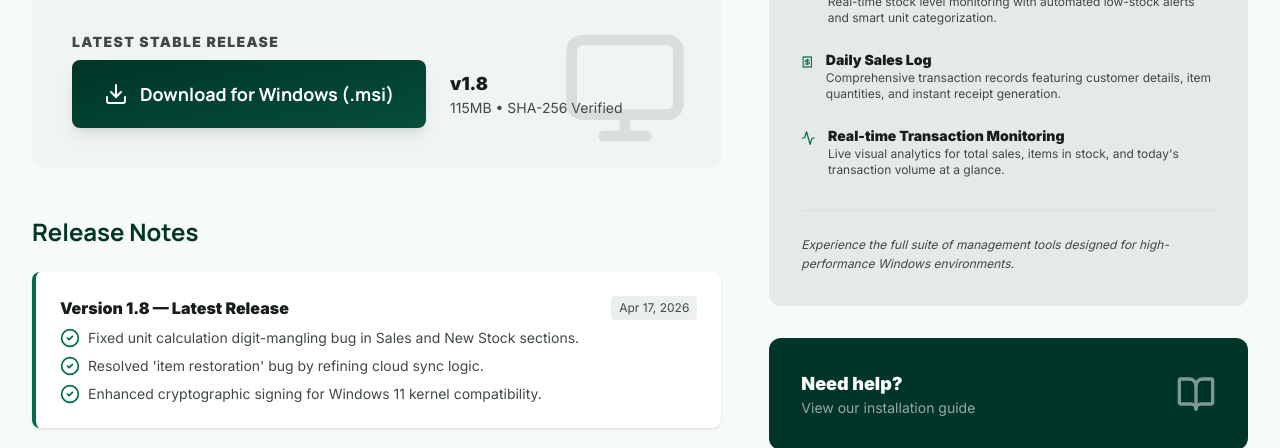
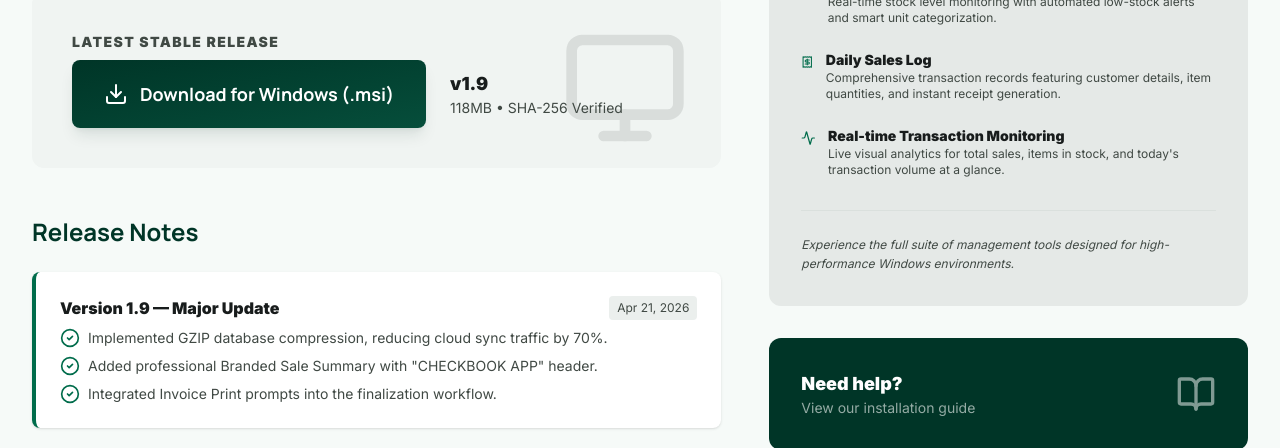
Before and after one commit to beckhamz777/cb, a React (Vite) app: page /#/windows in a window 1280 px wide. Shown: the part 504-952 px from the top of the page. Built offline with nearby package versions, Linux system fonts and the light colour scheme; no server answers.

Commit message:
feat: update download links and release notes for v1.9

```diff
--- a/src/pages/AndroidPage.tsx
+++ b/src/pages/AndroidPage.tsx
@@ -15,14 +15,14 @@ export default function AndroidPage() {
             CheckBook for Android
           </h1>
           <p className="text-lg text-on-surface-variant max-w-xl mb-12 leading-relaxed">
-            Deploy the world's most secure financial ledger to your mobile environment. Version 2.4.1 introduces hardware-level encryption protocols and a refined architectural interface.
+            Deploy the world's most secure financial ledger to your mobile environment. Version 1.9 introduces a high-performance GZIP sync engine and a branded receipt generation system.
           </p>
           <div className="flex flex-col sm:flex-row items-center lg:items-start gap-6 justify-center lg:justify-start">
             <a href="https://github.com/beckhamz777/cb/releases/latest/download/CheckBook.apk" download="CheckBook.apk" className="group relative overflow-hidden bg-gradient-to-br from-primary to-primary-container text-white px-8 py-5 rounded-lg flex items-center gap-4 transition-all hover:scale-[1.02] active:scale-95 w-full sm:w-auto">
               <Smartphone className="w-8 h-8" />
               <div className="text-left">
                 <div className="font-headline font-bold text-xl leading-none">Download APK</div>
-                <div className="text-xs opacity-80 mt-1">v2.4.1 • 99.49MB • 64-bit ARM</div>
+                <div className="text-xs opacity-80 mt-1">v1.9 • 104MB • 64-bit ARM</div>
               </div>
             </a>
             <div className="flex flex-col">
@@ -30,7 +30,7 @@ export default function AndroidPage() {
                 <ShieldCheck className="w-5 h-5" />
                 SHA-256 Verified
               </span>
-              <span className="text-outline text-xs mt-1">Current Build: 2024.08.15-PRIME</span>
+              <span className="text-outline text-xs mt-1">Current Build: 2026.04.21-PRIME</span>
             </div>
           </div>
         </div>
--- a/src/pages/WindowsPage.tsx
+++ b/src/pages/WindowsPage.tsx
@@ -37,13 +37,13 @@ export default function WindowsPage() {
             <div className="relative z-10">
               <h3 className="text-sm font-bold uppercase tracking-widest text-on-surface-variant mb-2">LATEST STABLE RELEASE</h3>
               <div className="flex flex-col md:flex-row md:items-center gap-6">
-                <a href="https://github.com/beckhamz777/cb/releases/latest/download/METO.IMS-1.8.msi" download className="w-full md:w-auto px-8 py-5 bg-gradient-to-br from-primary to-primary-container text-white rounded-lg font-headline font-bold text-lg flex items-center justify-center gap-3 active:scale-95 transition-all shadow-lg shadow-primary/10">
+                <a href="https://github.com/beckhamz777/cb/releases/latest/download/METO.IMS-1.9.msi" download className="w-full md:w-auto px-8 py-5 bg-gradient-to-br from-primary to-primary-container text-white rounded-lg font-headline font-bold text-lg flex items-center justify-center gap-3 active:scale-95 transition-all shadow-lg shadow-primary/10">
                   <Download className="w-6 h-6" />
                   Download for Windows (.msi)
                 </a>
                 <div className="flex flex-col">
-                  <span className="text-on-surface font-bold text-lg">v1.8</span>
-                  <span className="text-on-surface-variant text-sm">115MB • SHA-256 Verified</span>
+                  <span className="text-on-surface font-bold text-lg">v1.9</span>
+                  <span className="text-on-surface-variant text-sm">118MB • SHA-256 Verified</span>
                 </div>
               </div>
             </div>
@@ -54,21 +54,21 @@ export default function WindowsPage() {
             <div className="space-y-4">
               <div className="p-6 bg-white rounded-lg border-l-4 border-secondary shadow-sm">
                 <div className="flex justify-between items-start mb-2">
-                  <h4 className="font-bold text-on-surface">Version 1.8 — Latest Release</h4>
-                  <span className="text-xs text-on-surface-variant bg-surface-container px-2 py-1 rounded">Apr 17, 2026</span>
+                  <h4 className="font-bold text-on-surface">Version 1.9 — Major Update</h4>
+                  <span className="text-xs text-on-surface-variant bg-surface-container px-2 py-1 rounded">Apr 21, 2026</span>
                 </div>
                 <ul className="space-y-2 text-on-surface-variant text-sm">
                   <li className="flex items-start gap-2">
                     <CheckCircle2 className="w-5 h-5 text-secondary flex-shrink-0" />
-                    Fixed unit calculation digit-mangling bug in Sales and New Stock sections.
+                    Implemented GZIP database compression, reducing cloud sync traffic by 70%.
                   </li>
                   <li className="flex items-start gap-2">
                     <CheckCircle2 className="w-5 h-5 text-secondary flex-shrink-0" />
-                    Resolved 'item restoration' bug by refining cloud sync logic.
+                    Added professional Branded Sale Summary with "CHECKBOOK APP" header.
                   </li>
                   <li className="flex items-start gap-2">
                     <CheckCircle2 className="w-5 h-5 text-secondary flex-shrink-0" />
-                    Enhanced cryptographic signing for Windows 11 kernel compatibility.
+                    Integrated Invoice Print prompts into the finalization workflow.
                   </li>
                 </ul>
               </div>
```
